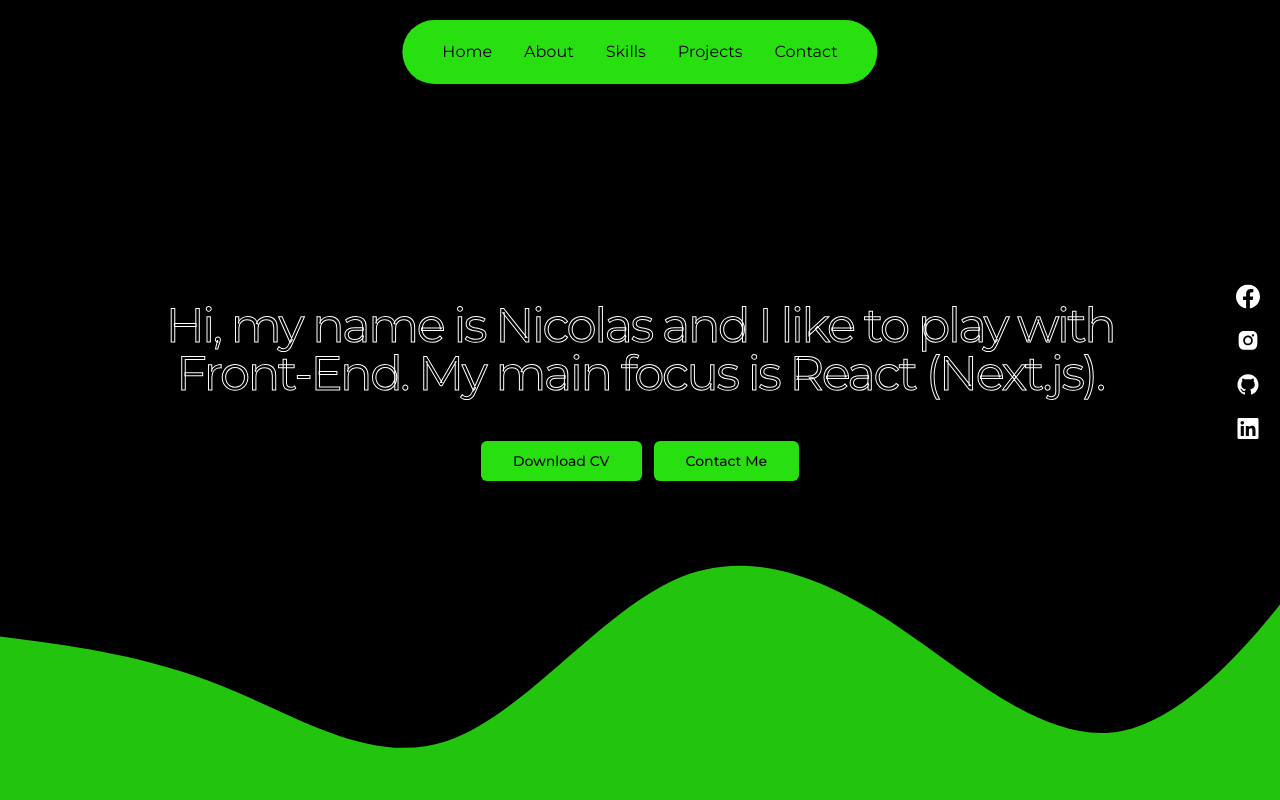
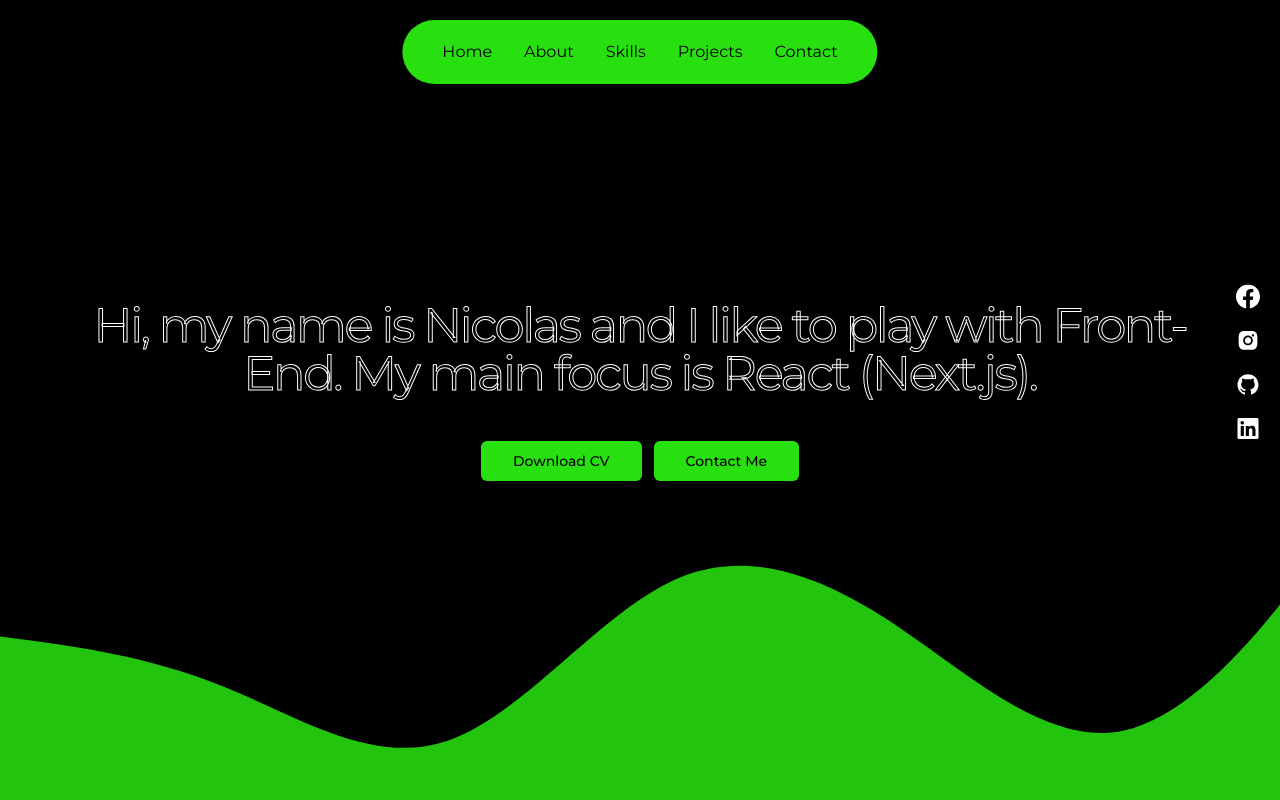
Before and after one commit to Nixk25/portfolio-project, a Next.js app: page / in a window 1280 px wide. Shown: the top 800 px of the page. Built offline with nearby package versions, Linux system fonts and the light colour scheme.

Commit message:
uprava barvy

```diff
--- a/app/globals.css
+++ b/app/globals.css
@@ -18,7 +18,7 @@ body {
   align-items: center;
   width: 100%;
   background-color: #000;
-  color: #fff;
+  color: #f2f2f2;
 }
 
 ::-webkit-scrollbar {
@@ -115,10 +115,6 @@ body {
   background-color: #c76494;
   transition: background-color ease 0.2s;
 }
-.cont:nth-child(8):hover {
-  background-color: #ffffff;
-  transition: background-color ease 0.2s;
-}
 
 .project:nth-child(1) .image {
   transition: border ease 200ms;
--- a/components/Hero.jsx
+++ b/components/Hero.jsx
@@ -86,7 +86,7 @@ const Hero = () => {
 
 const HeroText = () => {
   return (
-    <h1 className="text-stroke max-[320px]:text-2xl sm:text-5xl text-3xl text-center max-w-[550px] sm:max-w-[80%] leading-tighter tracking-tighter p-5">
+    <h1 className="text-stroke max-[320px]:text-2xl sm:text-5xl text-3xl text-center max-w-[550px] sm:max-w-[90%] leading-tighter tracking-tighter p-5">
       {"Hi, my name is Nicolas and I like to play with Front-End. My main focus is React (Next.js)."
         .split("")
         .map((child, i) => (
```
Also changed, not shown: 1 other file (tests, documents, lock files or other folders).
